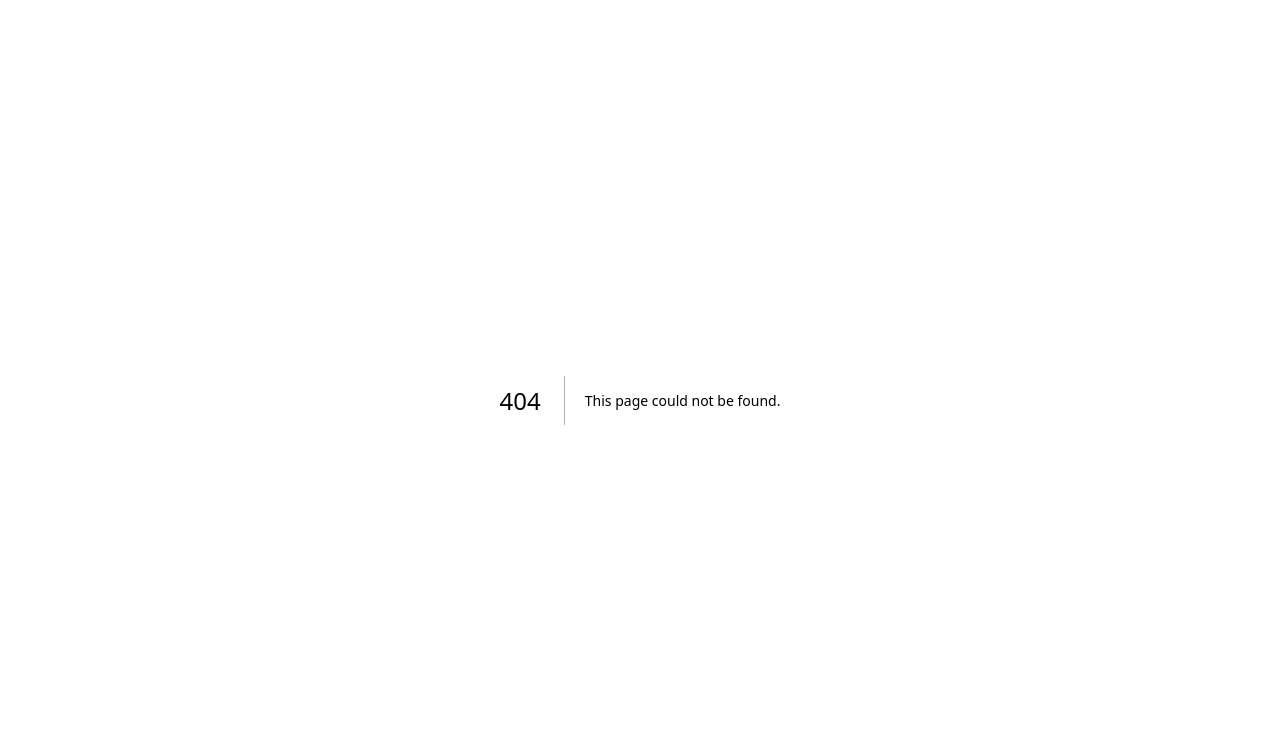
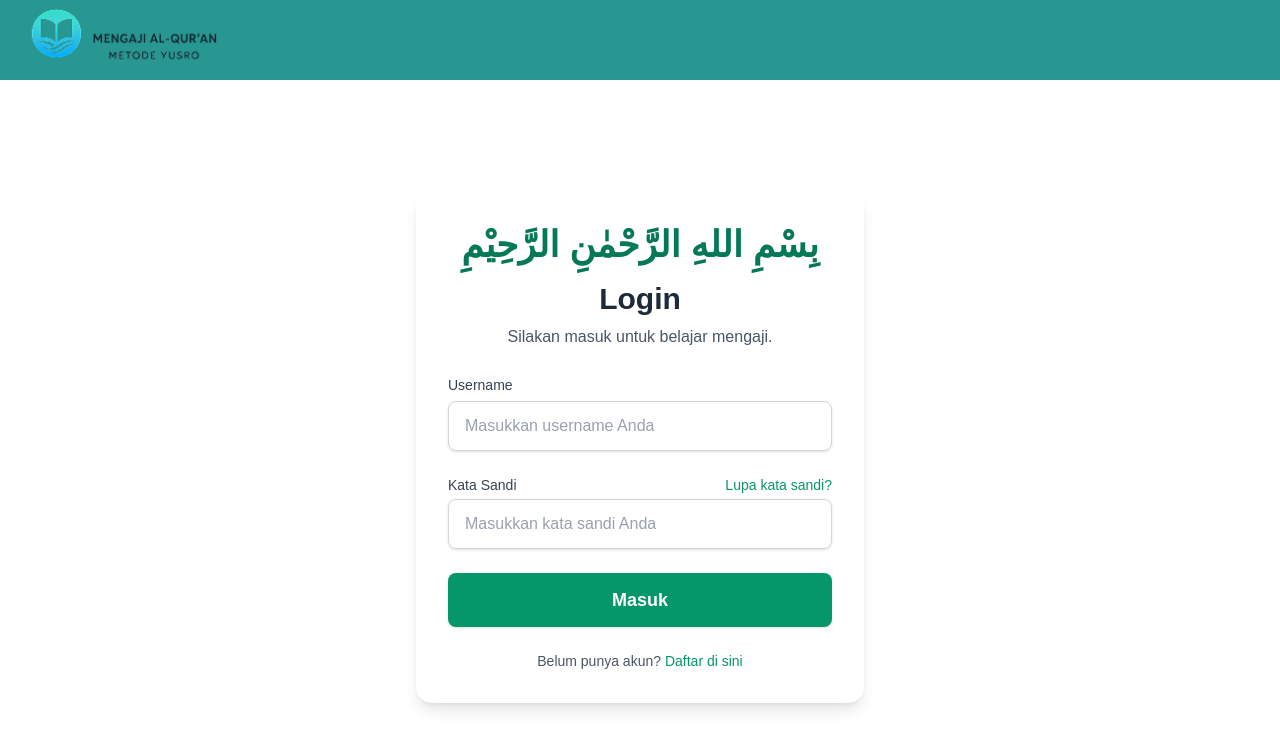
Before and after one commit to mvirgiawancr/Al-Qur-an-Metode-Yusro, a Next.js app: page /login in a window 1280 px wide. Before the commit this address had no page. Shown: the top 748 px of the page. Built offline with nearby package versions, Linux system fonts and the light colour scheme.

Commit message:
tambah halaman login

```diff
--- /dev/null
+++ b/app/components/Navbar.jsx
@@ -0,0 +1,24 @@
+import React from "react";
+import Image from "next/image";
+
+const Navbar = () => {
+  return (
+    <>
+      <div className="absolute top-0 left-0 w-full  bg-[#299791]">
+        {/* Logo */}
+        <div className="container mx-auto px-4 h-full flex items-center">
+          <Image
+            src="/Image/Logo.png"
+            alt="Logo Yusro Bagian 1"
+            width={178}
+            height={121}
+            className="h-20 w-auto"
+            priority
+          />
+        </div>
+      </div>
+    </>
+  );
+};
+
+export default Navbar;
--- /dev/null
+++ b/app/login/page.jsx
@@ -0,0 +1,91 @@
+import React from "react";
+import Navbar from "../components/Navbar";
+
+const LoginPage = () => {
+  return (
+    <div>
+      <Navbar />
+
+      {/* Konten Utama: Kartu Login di Tengah */}
+      <main className="min-h-screen flex flex-col items-center justify-center pt-40 sm:pt-24 px-4 bg-white">
+        <div className="w-full max-w-md bg-white rounded-2xl shadow-lg p-8 space-y-6">
+          {/* Bagian Header */}
+          <div className="text-center">
+            <h1 className="font-scheherazade text-4xl font-bold text-[#047857]">
+              بِسْمِ اللهِ الرَّحْمٰنِ الرَّحِيْمِ
+            </h1>
+            <h2 className="mt-4 text-3xl font-bold text-gray-800">Login</h2>
+            <p className="mt-2 text-gray-600">
+              Silakan masuk untuk belajar mengaji.
+            </p>
+          </div>
+
+          {/* Form Login */}
+          <form className="space-y-6">
+            {/* Input Username */}
+            <div>
+              <label
+                htmlFor="username"
+                className="text-sm font-medium text-gray-700"
+              >
+                Username
+              </label>
+              <input
+                id="username"
+                name="username"
+                type="text"
+                placeholder="Masukkan username Anda"
+                className="mt-1 block w-full px-4 py-3 border border-gray-300 rounded-lg shadow-sm placeholder-gray-400 focus:outline-none focus:ring-emerald-500 focus:border-emerald-500"
+              />
+            </div>
+
+            {/* Input Password */}
+            <div>
+              <div className="flex items-center justify-between">
+                <label
+                  htmlFor="password"
+                  className="text-sm font-medium text-gray-700"
+                >
+                  Kata Sandi
+                </label>
+                <a
+                  href="#"
+                  className="text-sm font-medium text-[#059669] hover:underline"
+                >
+                  Lupa kata sandi?
+                </a>
+              </div>
+              <input
+                id="password"
+                name="password"
+                type="password"
+                placeholder="Masukkan kata sandi Anda"
+                className="mt-1 block w-full px-4 py-3 border border-gray-300 rounded-lg shadow-sm placeholder-gray-400 focus:outline-none focus:ring-emerald-500 focus:border-emerald-500"
+              />
+            </div>
+
+            {/* Tombol Submit */}
+            <div>
+              <button
+                type="submit"
+                className="cursor-pointer w-full flex justify-center py-3 px-4 border border-transparent rounded-lg shadow-sm text-lg font-bold text-white bg-[#059669] hover:bg-emerald-700 focus:outline-none focus:ring-2 focus:ring-offset-2 focus:ring-emerald-500 transition duration-150 ease-in-out"
+              >
+                Masuk
+              </button>
+            </div>
+          </form>
+
+          {/* Link Daftar */}
+          <p className="text-center text-sm text-gray-600">
+            Belum punya akun?{" "}
+            <a href="#" className="font-medium text-[#059669] hover:underline">
+              Daftar di sini
+            </a>
+          </p>
+        </div>
+      </main>
+    </div>
+  );
+};
+
+export default LoginPage;
--- a/app/page.js
+++ b/app/page.js
@@ -1,103 +1,7 @@
-import Image from "next/image";
-
 export default function Home() {
   return (
-    <div className="font-sans grid grid-rows-[20px_1fr_20px] items-center justify-items-center min-h-screen p-8 pb-20 gap-16 sm:p-20">
-      <main className="flex flex-col gap-[32px] row-start-2 items-center sm:items-start">
-        <Image
-          className="dark:invert"
-          src="/next.svg"
-          alt="Next.js logo"
-          width={180}
-          height={38}
-          priority
-        />
-        <ol className="font-mono list-inside list-decimal text-sm/6 text-center sm:text-left">
-          <li className="mb-2 tracking-[-.01em]">
-            Get started by editing{" "}
-            <code className="bg-black/[.05] dark:bg-white/[.06] font-mono font-semibold px-1 py-0.5 rounded">
-              app/page.js
-            </code>
-            .
-          </li>
-          <li className="tracking-[-.01em]">
-            Save and see your changes instantly.
-          </li>
-        </ol>
-
-        <div className="flex gap-4 items-center flex-col sm:flex-row">
-          <a
-            className="rounded-full border border-solid border-transparent transition-colors flex items-center justify-center bg-foreground text-background gap-2 hover:bg-[#383838] dark:hover:bg-[#ccc] font-medium text-sm sm:text-base h-10 sm:h-12 px-4 sm:px-5 sm:w-auto"
-            href="https://vercel.com/new?utm_source=create-next-app&utm_medium=appdir-template-tw&utm_campaign=create-next-app"
-            target="_blank"
-            rel="noopener noreferrer"
-          >
-            <Image
-              className="dark:invert"
-              src="/vercel.svg"
-              alt="Vercel logomark"
-              width={20}
-              height={20}
-            />
-            Deploy now
-          </a>
-          <a
-            className="rounded-full border border-solid border-black/[.08] dark:border-white/[.145] transition-colors flex items-center justify-center hover:bg-[#f2f2f2] dark:hover:bg-[#1a1a1a] hover:border-transparent font-medium text-sm sm:text-base h-10 sm:h-12 px-4 sm:px-5 w-full sm:w-auto md:w-[158px]"
-            href="https://nextjs.org/docs?utm_source=create-next-app&utm_medium=appdir-template-tw&utm_campaign=create-next-app"
-            target="_blank"
-            rel="noopener noreferrer"
-          >
-            Read our docs
-          </a>
-        </div>
-      </main>
-      <footer className="row-start-3 flex gap-[24px] flex-wrap items-center justify-center">
-        <a
-          className="flex items-center gap-2 hover:underline hover:underline-offset-4"
-          href="https://nextjs.org/learn?utm_source=create-next-app&utm_medium=appdir-template-tw&utm_campaign=create-next-app"
-          target="_blank"
-          rel="noopener noreferrer"
-        >
-          <Image
-            aria-hidden
-            src="/file.svg"
-            alt="File icon"
-            width={16}
-            height={16}
-          />
-          Learn
-        </a>
-        <a
-          className="flex items-center gap-2 hover:underline hover:underline-offset-4"
-          href="https://vercel.com/templates?framework=next.js&utm_source=create-next-app&utm_medium=appdir-template-tw&utm_campaign=create-next-app"
-          target="_blank"
-          rel="noopener noreferrer"
-        >
-          <Image
-            aria-hidden
-            src="/window.svg"
-            alt="Window icon"
-            width={16}
-            height={16}
-          />
-          Examples
-        </a>
-        <a
-          className="flex items-center gap-2 hover:underline hover:underline-offset-4"
-          href="https://nextjs.org?utm_source=create-next-app&utm_medium=appdir-template-tw&utm_campaign=create-next-app"
-          target="_blank"
-          rel="noopener noreferrer"
-        >
-          <Image
-            aria-hidden
-            src="/globe.svg"
-            alt="Globe icon"
-            width={16}
-            height={16}
-          />
-          Go to nextjs.org →
-        </a>
-      </footer>
-    </div>
+    <>
+      <div>Halo Dunia</div>
+    </>
   );
 }
```
Also changed, not shown: package.json (+6 -3 lines), tsconfig.json (added, +35 -0 lines), public/Image/Logo.png (added), 1 other file (tests, documents, lock files or other folders).
